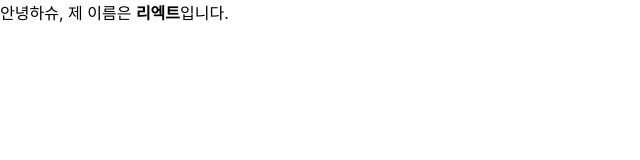
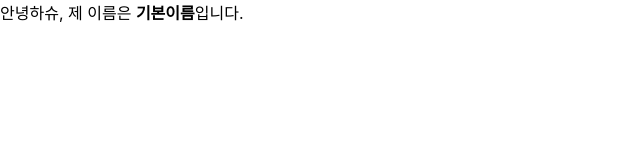
Before and after one commit to hkarling/react-workshop-2019, a React (Create React App) app in the folder hello-react/: page / in a window 1280 px wide. Shown: the top 160 px of the page, without its empty margins (0-640 px from the left). Built offline with nearby package versions, Linux system fonts and the light colour scheme.

Commit message:
defaultProps의 사용

```diff
--- a/hello-react/src/App.js
+++ b/hello-react/src/App.js
@@ -8,7 +8,7 @@ class App extends Component {
   }
   render() {
     return (
-      <MyComponent name="리엑트" />
+      <MyComponent />
     );
   }
 }
--- a/hello-react/src/components/MyComponent.js
+++ b/hello-react/src/components/MyComponent.js
@@ -1,6 +1,10 @@
 import React, { Component } from 'react';
 
 class MyComponent extends Component {
+    // transform-class-properties 문법
+    static defaultProps = {
+        name: '기본'
+    }
     render() {
         return ( // props로 넘어오는 값을 받는다.
             <div>
@@ -10,4 +14,9 @@ class MyComponent extends Component {
     }
 }
 
+// defaultProps 기본값 설정
+MyComponent.defaultProps = {
+    name: '기본이름'
+}
+
 export default MyComponent;
```
